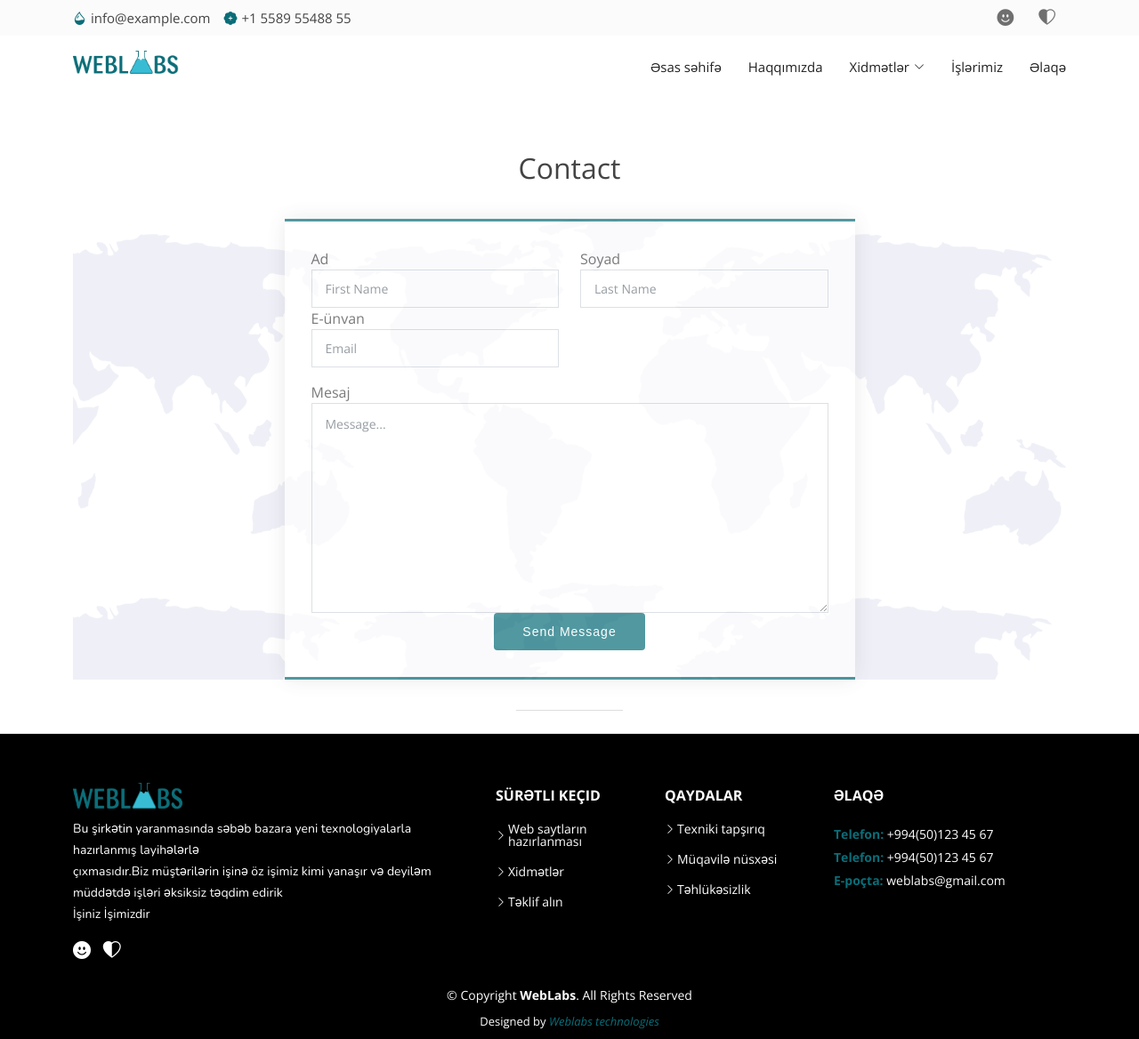
After one commit to khanimintech/weblabs-backend-test, a Django app: page /contact in a window 1280 px wide. The commit adds this page. Shown: the whole page at 89% size. Run offline with Django 4.2, Linux system fonts and the light colour scheme; some libraries are stand-ins or nearby versions.

Commit message:
contact, send email added

```diff
--- a/templates/components/header.html
+++ b/templates/components/header.html
@@ -40,7 +40,7 @@
                         </ul>
                     </li>
                     <li><a class="" href="{% url 'all_projects' %}">İşlərimiz</a></li>
-                    <li><a class="" href="#contact">Əlaqə</a></li>
+                    <li><a class="" href="{% url 'contact' %}">Əlaqə</a></li>
                 </ul>
                 <i class="bi bi-list mobile-nav-toggle"></i>
             </nav><!-- .navbar -->
--- /dev/null
+++ b/templates/contact.html
@@ -0,0 +1,49 @@
+{% extends 'base.html' %}
+{% load static %}
+
+{% block body %}
+
+<section id="contact" class="contact">
+    <div class="container">
+        <div class="section-title">
+            <h2>Contact</h2>
+        </div>
+
+        <div class="contact-bg" style="background-image: url('assets/img/footer-bg.png')">
+            <div class="row col-center">
+                <div class="col-lg-7 mt-5 mt-lg-0 d-flex">
+                    <form method="POST" class="php-email-form">
+                        {% csrf_token %}
+                        <div class="row">
+                            <div class="form-group col-md-6">
+                                <label for="name">Ad</label>
+                                {{form.name}}
+                            </div>
+                            <div class="form-group col-md-6">
+                                <label for="name">Soyad</label>
+                                {{form.surname}}
+                            </div>
+                            <div class="form-group col-md-6 mt-3 mt-md-0">
+                                <label for="name">E-ünvan</label>
+                                {{form.email}}
+                            </div>
+                        </div>
+                        <div class="form-group mt-3">
+                            <label for="name">Mesaj</label>
+                            {{form.message}}
+                        </div>
+                        <div class="text-center">
+                            <button type="submit" class="btn-get-started">Send Message
+                           </button>
+                        </div>
+
+                    </form>
+                </div>
+            </div>
+        </div>
+
+
+    </div>
+</section>
+
+{% endblock %}
--- /dev/null
+++ b/weblabs/forms.py
@@ -0,0 +1,29 @@
+from email import message
+from django import forms
+from .models import Contact
+
+class ContactForm(forms.ModelForm):
+    name = forms.CharField(widget=forms.TextInput(attrs={
+        'class': 'form-control',
+        'placeholder': 'First Name'
+
+    }))
+    surname = forms.CharField(widget=forms.TextInput(attrs={
+        'class': 'form-control',
+        'placeholder': 'Last Name'
+
+    }))
+    email = forms.EmailField(widget=forms.EmailInput(attrs={
+        'class': 'form-control',
+        'placeholder': 'Email'
+
+    }))
+    message = forms.CharField(widget=forms.Textarea(attrs={
+        'class': 'form-control',
+        'placeholder': 'Message...'
+
+    }))
+
+    class Meta:
+        model = Contact
+        fields = ['name', 'surname', 'email', 'message']
--- a/weblabs/urls.py
+++ b/weblabs/urls.py
@@ -2,7 +2,8 @@ from django.urls import path
 from . import views
 
 urlpatterns = [
-    path('', views.home,name="home"),
-    path('about', views.about,name="about"),
-    path('allprojects', views.all_projects,name="all_projects")
+    path('', views.home, name="home"),
+    path('about', views.about, name="about"),
+    path('allprojects', views.all_projects, name="all_projects"),
+    path('contact',views.contact,name='contact'),
 ]
--- a/weblabs/views.py
+++ b/weblabs/views.py
@@ -1,6 +1,11 @@
 from django.shortcuts import render
-from .models import Portfolio
+from .models import Portfolio, Contact
+from weblabs.models import Contact
 from django.core.paginator import Paginator
+from .forms import ContactForm
+from django.contrib import messages
+from django.core.mail import send_mail
+from django.shortcuts import redirect
 
 def home(request):
     projects=Portfolio.objects.order_by('-id')
@@ -25,3 +30,24 @@ def all_projects(request):
         'projects':projects.get_page(number)
     }
     return render(request, 'projects.html',context)
+
+def contact(request):
+    form=ContactForm(request.POST or None)
+    if request.method=='POST':
+        if form.is_valid():
+            form.save()
+            name=form.cleaned_data.get('name')
+            surname=form.cleaned_data.get('surname')
+            email=form.cleaned_data.get('email')
+            message=f"Hormetli {name} {surname} mesajiniz catdi"
+            send_mail(
+                subject='weblabs.az',
+                message=message,
+                from_email=None,
+                recipient_list=[email],
+                fail_silently=False
+            )
+
+            return redirect('contact')
+
+    return render(request,'contact.html',{'form':form})
```
Also changed, not shown: config/settings.py (+8 -0 lines).
